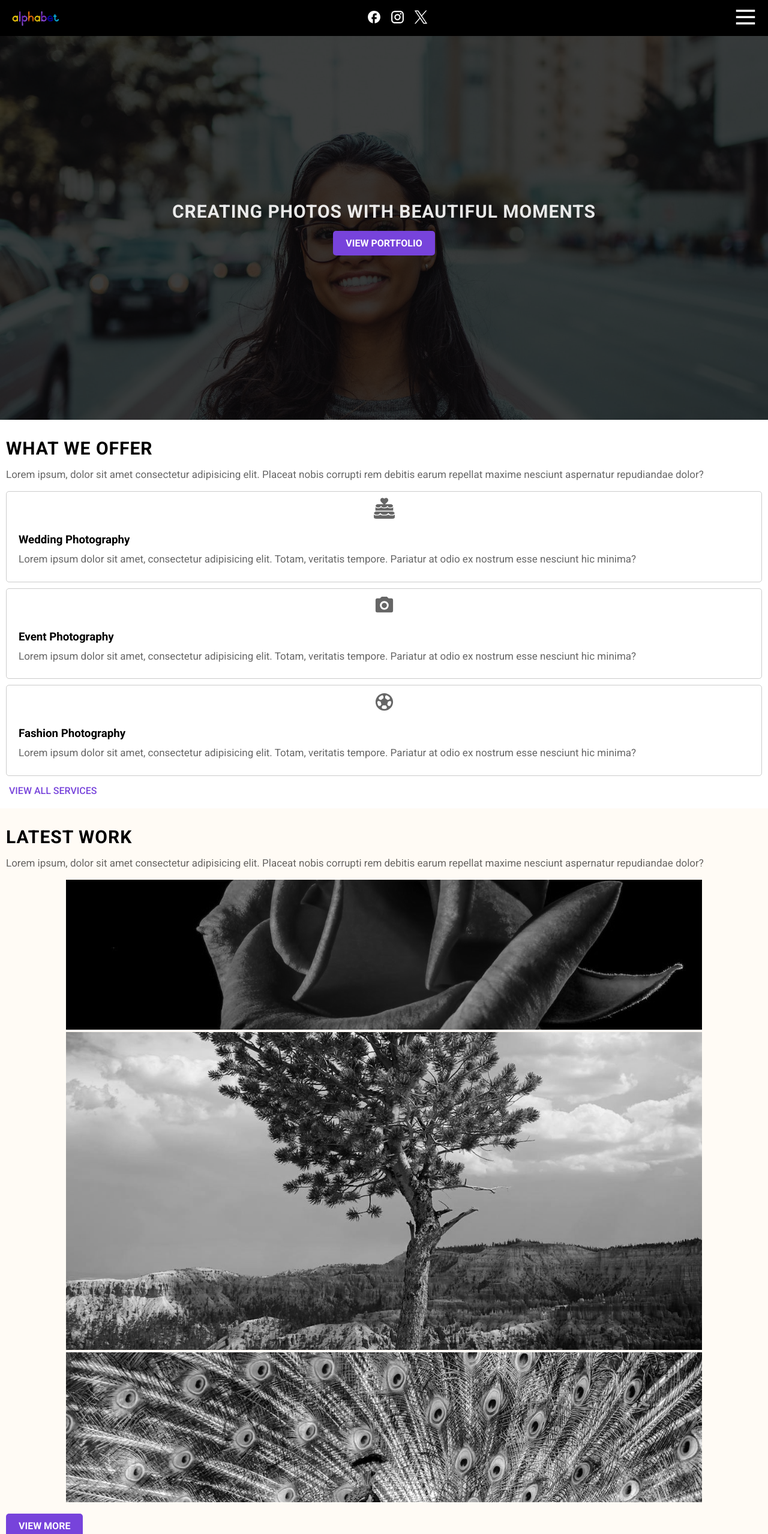
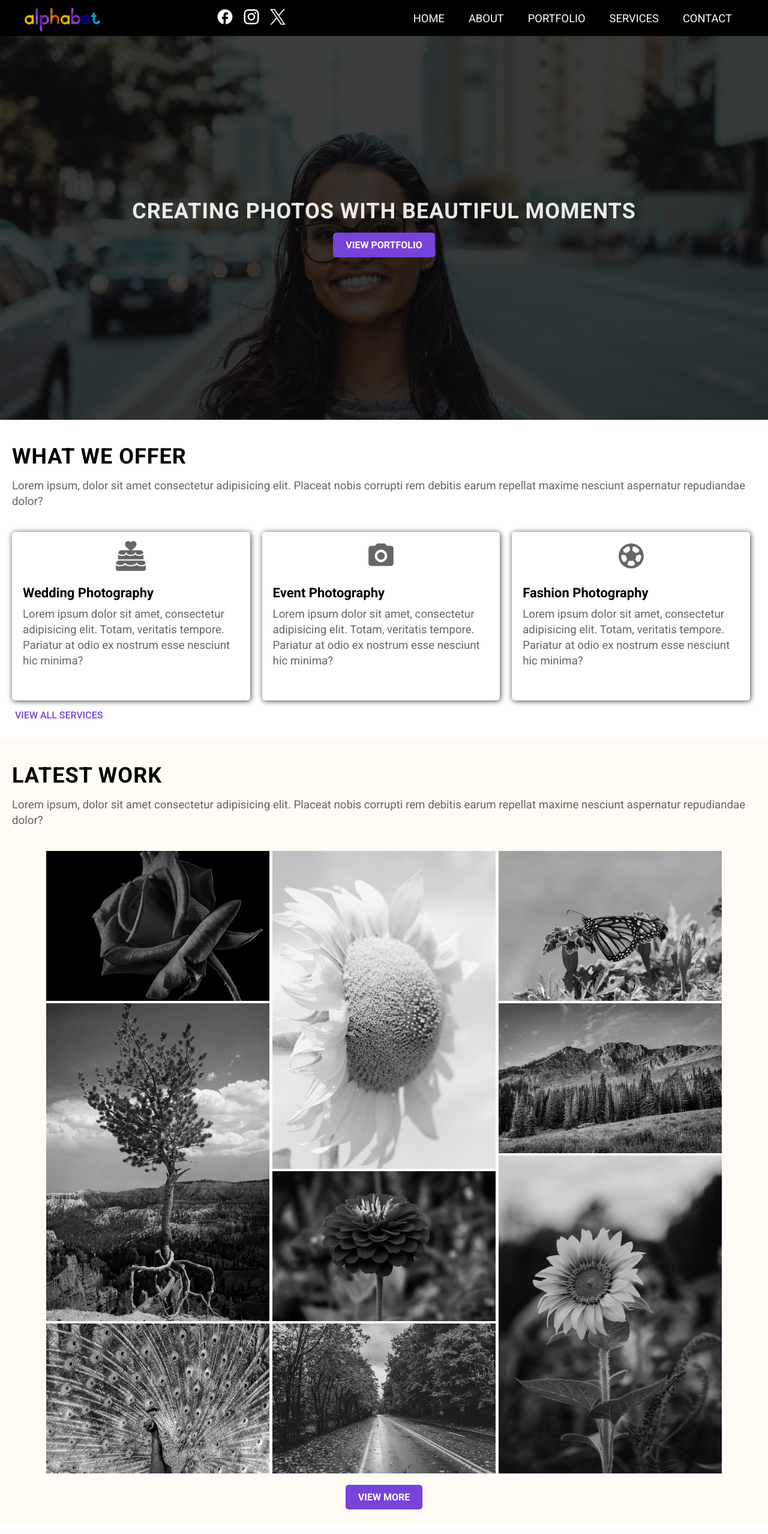
Before and after one commit to sawickipatryk/Photography-website, a plain HTML site: page index.html in a window 1280 px wide. Shown: the top 2558 px of the page at 60% size. Drawn offline with Linux system fonts and the light colour scheme.

Commit message:
added container in header and footer

```diff
--- a/index.html
+++ b/index.html
@@ -24,6 +24,7 @@
     <header id="header">
         <div class="header__gradient"></div>
         <nav class="nav__container">
+            <div class="nav__bar">
 
                 <a href="#hero">
                     <div class="nav__img-container"> <img
@@ -130,6 +131,7 @@
                         />
                     </svg>
                 </button>
+            </div>
         </nav>
         <div class="hero">
             <div class="hero__text-container">
@@ -305,10 +307,13 @@
                         >
                     </div>
                 </div>
+                <div class="latest-work__btn-container">
                     <a
                         href=""
                         class="latest-work__link button"
                     >view more</a>
+                </div>
+
             </div>
         </section>
 
@@ -549,6 +554,7 @@
     </main>
 
     <footer>
+        <div class="footer__cointainer">
             <div class="footer__left-container">
 
                 <div class="footer__social-container">
@@ -648,6 +654,8 @@
                     </div>
                 </div>
             </div>
+        </div>
+
     </footer>
 
     <script src="./script.js"></script>
--- a/style.css
+++ b/style.css
@@ -141,6 +141,7 @@ header {
     margin-bottom: 30px;
 }
 
+
 .nav__container {
     position: fixed;
     top: 0;
@@ -155,8 +156,17 @@ header {
     z-index: var(--z-fixed);
 }
 
+.nav__bar {
+    max-width: 1400px;
+    display: flex;
+    align-items: center;
+    justify-content: space-between;
+    width: 100%;
+    margin: 0 auto;
+}
+
 .nav__img-container {
-    width: 80px;
+    width: 105px;
 }
 
 .nav__socials-container a {
@@ -183,12 +193,21 @@ header {
     color: var(--hero-text-color);
 }
 
+.offer__services-container {
+    display: flex;
+    align-items: center;
+    justify-content: center;
+    flex-direction: column;
+    max-width: 1400px;
+}
+
 .offer__service-container {
     text-align: center;
-    border: 1px solid var(--border-offer-box-color);
+    box-shadow: 1px 1px 10px rgba(0, 0, 0, 0.75);
     border-radius: 5px;
     margin-bottom: 10px;
     padding: 10px 20px;
+    max-width: 400px;
 }
 
 .offer__text-container {
@@ -243,9 +262,8 @@ header {
 }
 
 .people-say__carousel-container {
-    max-width: 1100px;
     position: relative;
-    max-width: 100%;
+    width: 100%;
     text-align: center;
 }
 
@@ -286,6 +304,8 @@ header {
     background-color: var(--second-color);
     flex-direction: column;
     padding: 20px 30px;
+    height: 350px;
+    border-radius: 20px;
 }
 
 .carousel__card svg {
@@ -312,8 +332,12 @@ header {
 footer {
     padding: 20px;
     background-color: var(--footer-background-color);
+}
+
+.footer__cointainer {
     display: flex;
-    align-items: center;
+    max-width: 1400px;
+    margin: 0 auto;
 }
 
 .footer__social-container {
@@ -338,8 +362,8 @@ footer {
 }
 
 .quick-link {
-    margin-top: 10px;
     text-transform: uppercase;
+    margin-bottom: 10px;
 }
 
 .footer__social-header,
@@ -353,3 +377,199 @@ footer {
 .footer__contact-information p {
     margin-bottom: 10px;
 }
+
+@media screen and (min-width:768px) {
+    .description {
+        margin-bottom: calc(var(--description-font-size) * 2);
+    }
+
+    .container {
+        padding: 40px 20px 25px 20px;
+    }
+
+    .offer__services-container {
+        display: flex;
+        align-items: center;
+        justify-content: center;
+        flex-direction: row;
+    }
+
+    .offer__service-container {
+        width: 32%;
+        margin-right: 10px;
+        padding: 15px 18px;
+    }
+
+    .latest-work__left-container {
+        width: 50%;
+        height: 100%;
+    }
+
+    .latest-work__mid-container {
+        display: block;
+        width: 50%;
+        height: 100%;
+        margin: 0 5px;
+    }
+
+    .latest-work__mid-container .latest-work__img:first-child {
+        height: 530px;
+        object-fit: cover;
+    }
+
+    .latest-work__mid-container .latest-work__img {
+        height: 250px;
+        filter: grayscale(100%);
+    }
+
+    .carousel {
+        grid-auto-columns: calc((100% / 2) - 9px);
+        gap: 16px;
+    }
+
+    .team__people-container {
+        display: flex;
+        justify-content: center;
+        width: 100%;
+    }
+
+    .team__people-container .team__person:first-child {
+        margin: 0;
+    }
+
+    .team__person {
+        margin-left: 10px;
+    }
+
+    .team__img {
+        object-fit: cover;
+    }
+
+    .team__person-name {
+        font-size: var(--description-font-size);
+    }
+
+    footer {
+        align-items: start;
+    }
+
+    .footer__left-container {
+        display: flex;
+        justify-content: space-between;
+    }
+
+    .footer__right-container {
+        display: flex;
+        align-items: start;
+        justify-content: end;
+    }
+}
+
+@media screen and (min-width:1260px) {
+    :root {
+        --header-font-size: calc(30px * 1.2);
+        --description-font-size: calc(17px * 1.1);
+        --nav-font-size: calc(22px / 1.2);
+    }
+
+    .nav__link:hover {
+        color: var(--button-color);
+    }
+
+    .nav__container {
+        padding: 0 40px;
+
+    }
+
+    .toggle__menu {
+        display: none;
+    }
+
+    .nav__img-container {
+        width: 130px;
+    }
+
+    .nav__socials-container svg {
+        height: 30px;
+        width: 30px;
+    }
+
+    .nav__links {
+        height: auto;
+        position: relative;
+        top: auto;
+        right: auto;
+        display: flex;
+        flex-direction: row;
+        width: auto;
+    }
+
+    .nav__link {
+        font-weight: var(--font-regular);
+        margin: 0 20px;
+        width: auto;
+    }
+
+    .offer__text-header {
+        font-size: 22px;
+    }
+
+    .offer__services-container {
+        justify-content: space-between;
+    }
+
+    .offer__icon--container svg {
+        height: 50px;
+        width: 50px;
+
+    }
+
+
+    .latest-work__left-container,
+    .latest-work__mid-container,
+    .latest-work__right-container {
+        width: 30%;
+    }
+
+    .latest-work__right-container {
+        display: block;
+        height: 100%;
+    }
+
+    .latest-work__right-container .latest-work__img {
+        filter: grayscale(100%);
+        object-fit: cover;
+    }
+
+    .latest-work__right-container .latest-work__img {
+        height: 250px;
+    }
+
+    .latest-work__right-container .latest-work__img:first-child {
+        height: 250px;
+    }
+
+    .latest-work__right-container .latest-work__img:last-child {
+        height: 530px;
+    }
+
+    .latest-work__btn-container {
+        text-align: center;
+        width: 100%;
+    }
+
+    .carousel {
+        grid-auto-columns: calc((100% / 3) - 12px);
+    }
+
+    @media screen and (min-width:1500px) {
+        .hero__text-container {
+            max-width: 760px;
+        }
+
+        .hero__header {
+            font-size: calc(var(--header-font-size)* 1.3);
+
+        }
+    }
+}
```
Lines whose indentation alone changed are shown as unchanged.
